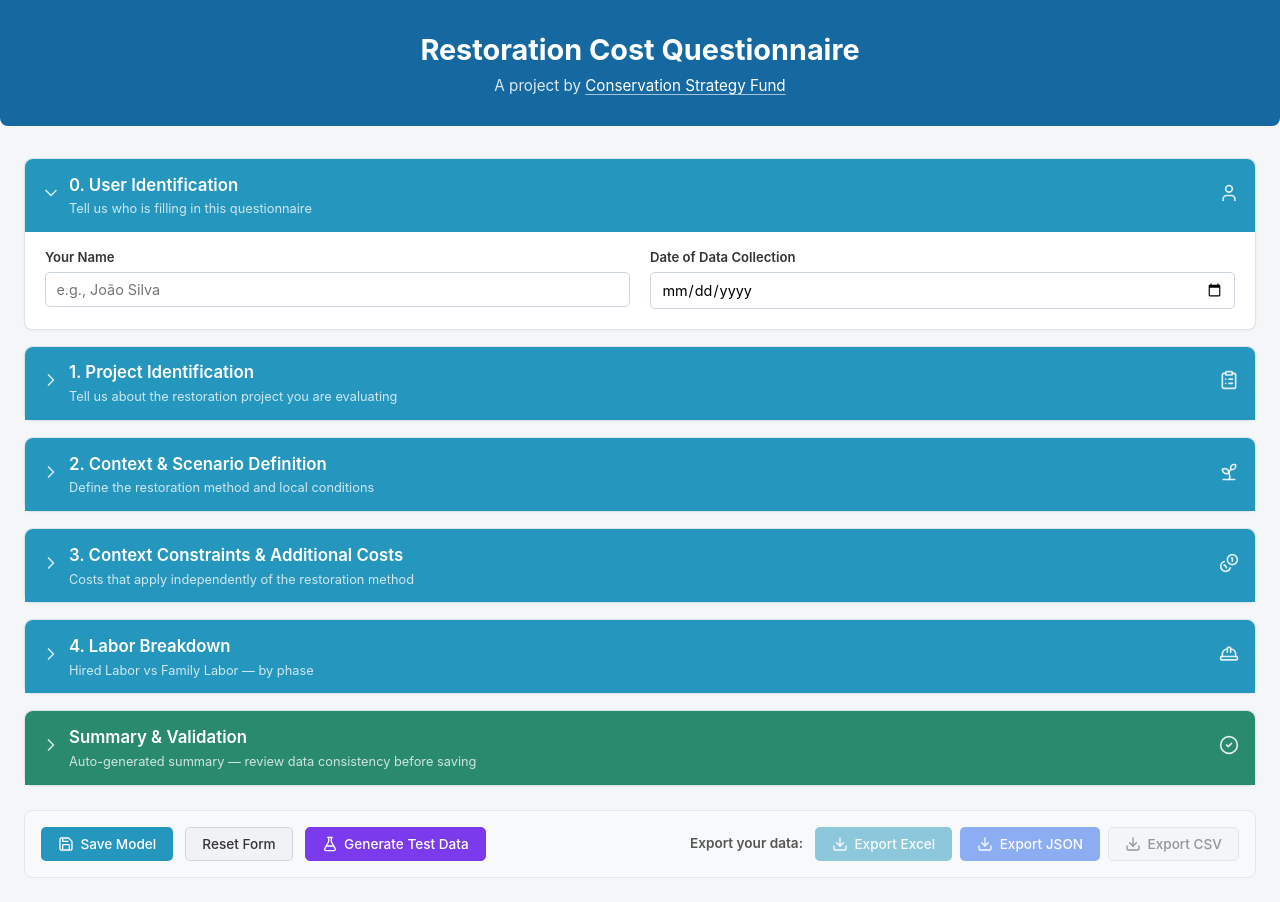
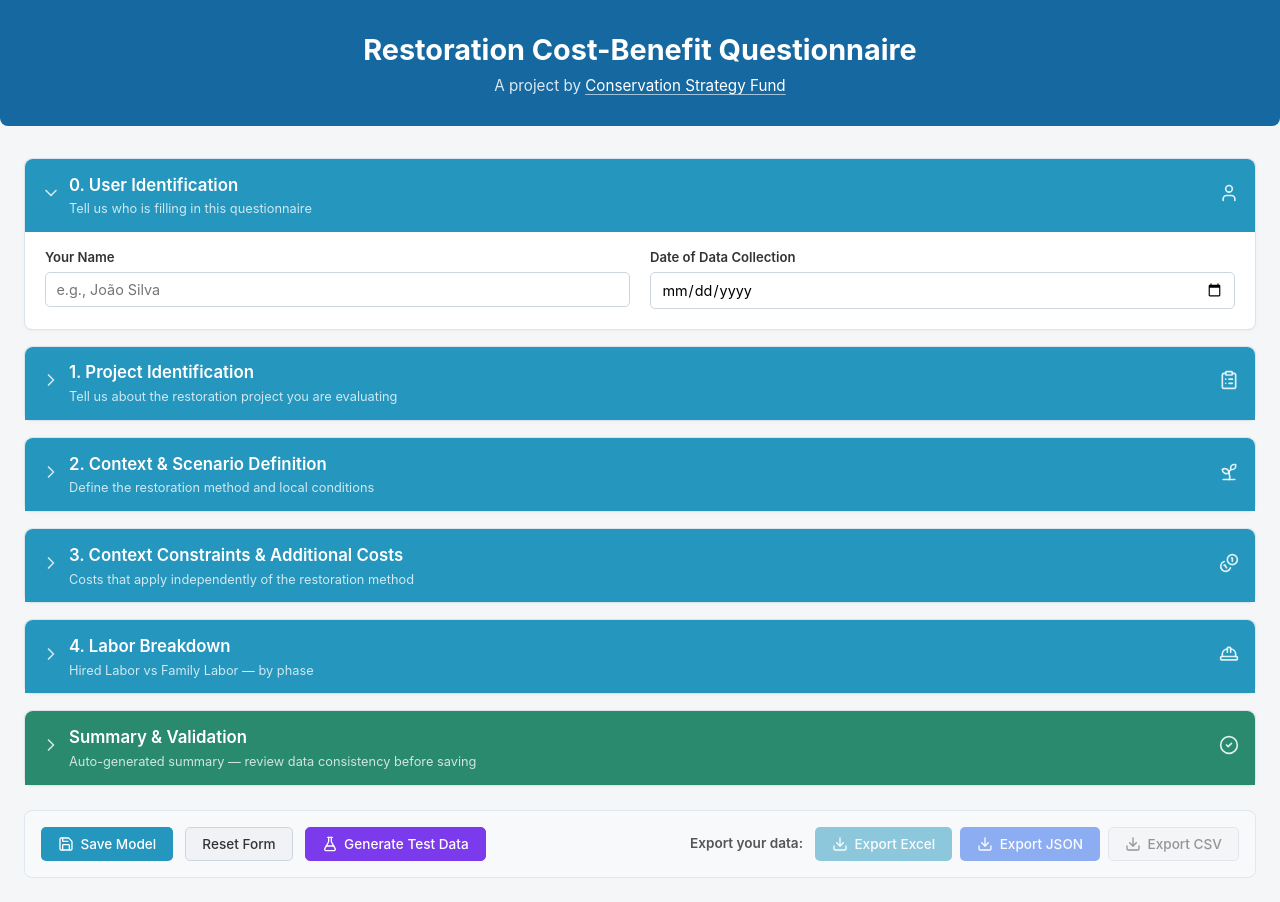
Before and after one commit to pedro-gasparinetti/questionnaire-restoration, a React (Vite) app: page / in a window 1280 px wide. Built offline with nearby package versions, Linux system fonts and the light colour scheme; the HTML template or start-up script is replaced by a standard one.

Commit message:
minor ajustments

```diff
--- a/src/App.tsx
+++ b/src/App.tsx
@@ -37,7 +37,7 @@ function App() {
       <header className="app-header">
         <div className="app-header-inner">
           <div>
-            <h1>Restoration Cost Questionnaire</h1>
+            <h1>Restoration Cost-Benefit Questionnaire</h1>
             <p className="app-subtitle">
               A project by{" "}
               <a
--- a/src/components/sections/ContextSection.tsx
+++ b/src/components/sections/ContextSection.tsx
@@ -190,17 +190,17 @@ export function ContextSection() {
         </div>
 
         <div className="method-tab-content" key={activeTab}>
+          <div className="method-info-box">
+            {activeTabData.description.split("\n").map((line, i) => (
+              <p key={i}>{line}</p>
+            ))}
+          </div>
           <div className="illustration-placeholder">
             <img
               src="/assets/Restoration_example.png"
               alt="Restoration method illustration"
               className="method-illustration"
             />
-          </div>
-          <div className="method-info-box">
-            {activeTabData.description.split("\n").map((line, i) => (
-              <p key={i}>{line}</p>
-            ))}
           </div>
 
           {/* ── NTFP Species (only for NTFP tabs) ──────────────── */}
--- a/src/constants/defaults.ts
+++ b/src/constants/defaults.ts
@@ -29,7 +29,7 @@ export const METHOD_TABS = [
     id: "anr_30" as const,
     title: "ANR/50% Enrichment",
     description:
-      "This scenario assumes a slightly less favorable context, with minor soil degradation and moderate availability of natural regeneration sources.\nEnrichment planting is applied at 50% intensity to support regeneration and accelerate structural recovery.\nEnrichment intensity is fixed at 50%.",
+      "This scenario assumes a slightly less favorable context than a context for pure natural regeneration, with minor soil degradation and moderate availability of natural regeneration sources.\nEnrichment planting is applied at 50% intensity to support regeneration and accelerate structural recovery.\nEnrichment intensity is fixed at 50%.",
     implementationCostInfo:
       "Basic implementation cost should include the minimum cost required to initiate assisted natural regeneration under mildly restrictive conditions.\nThis includes all Natural Regeneration base activities plus localized enrichment planting at 50% intensity, including seedling acquisition, planting labor, and light localized soil correction.\nDo not include costs related to invasive species control, fencing, fire management, or other activities beside the basic implementation. These must be modeled as assistance costs.",
     maintenanceCostInfo:
```
